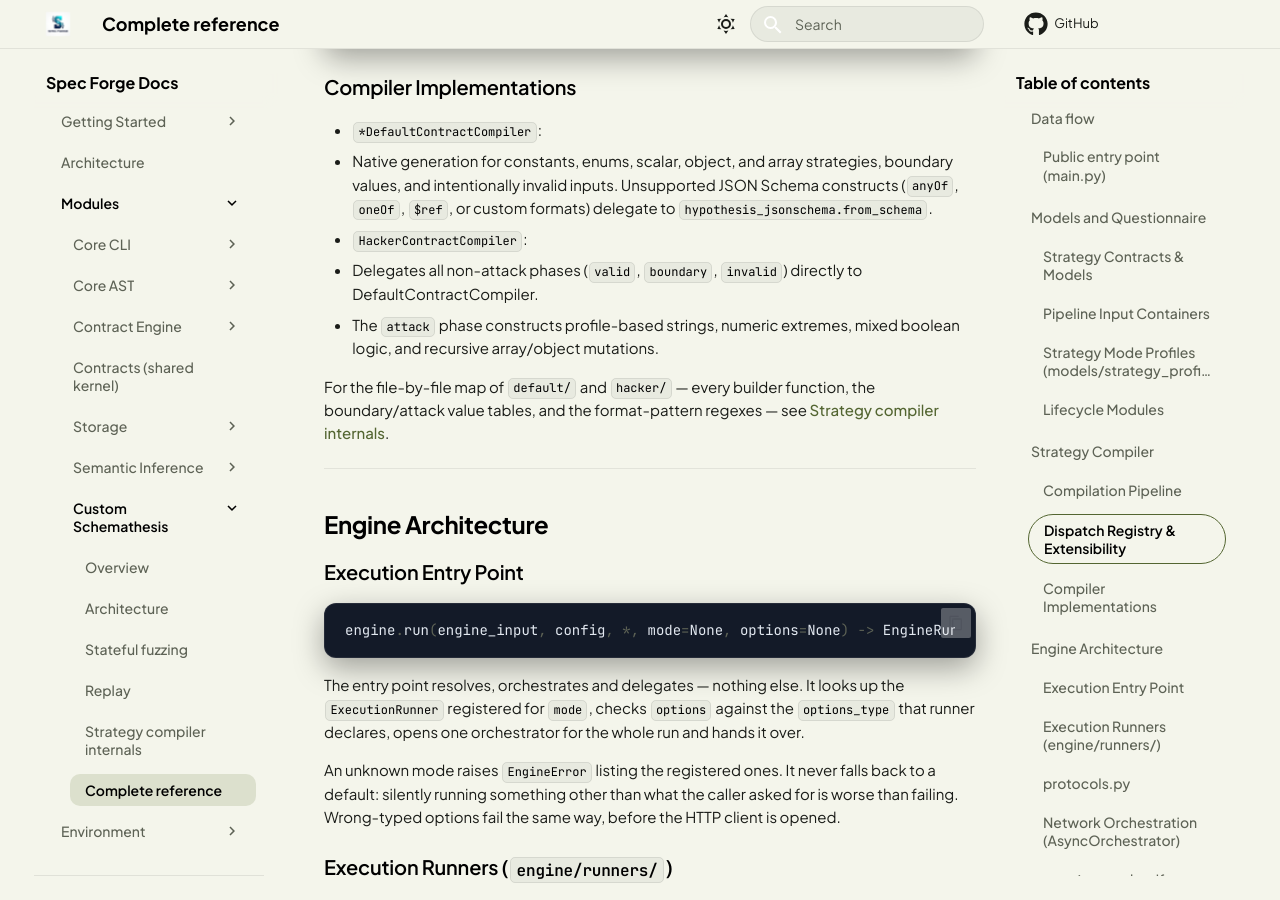
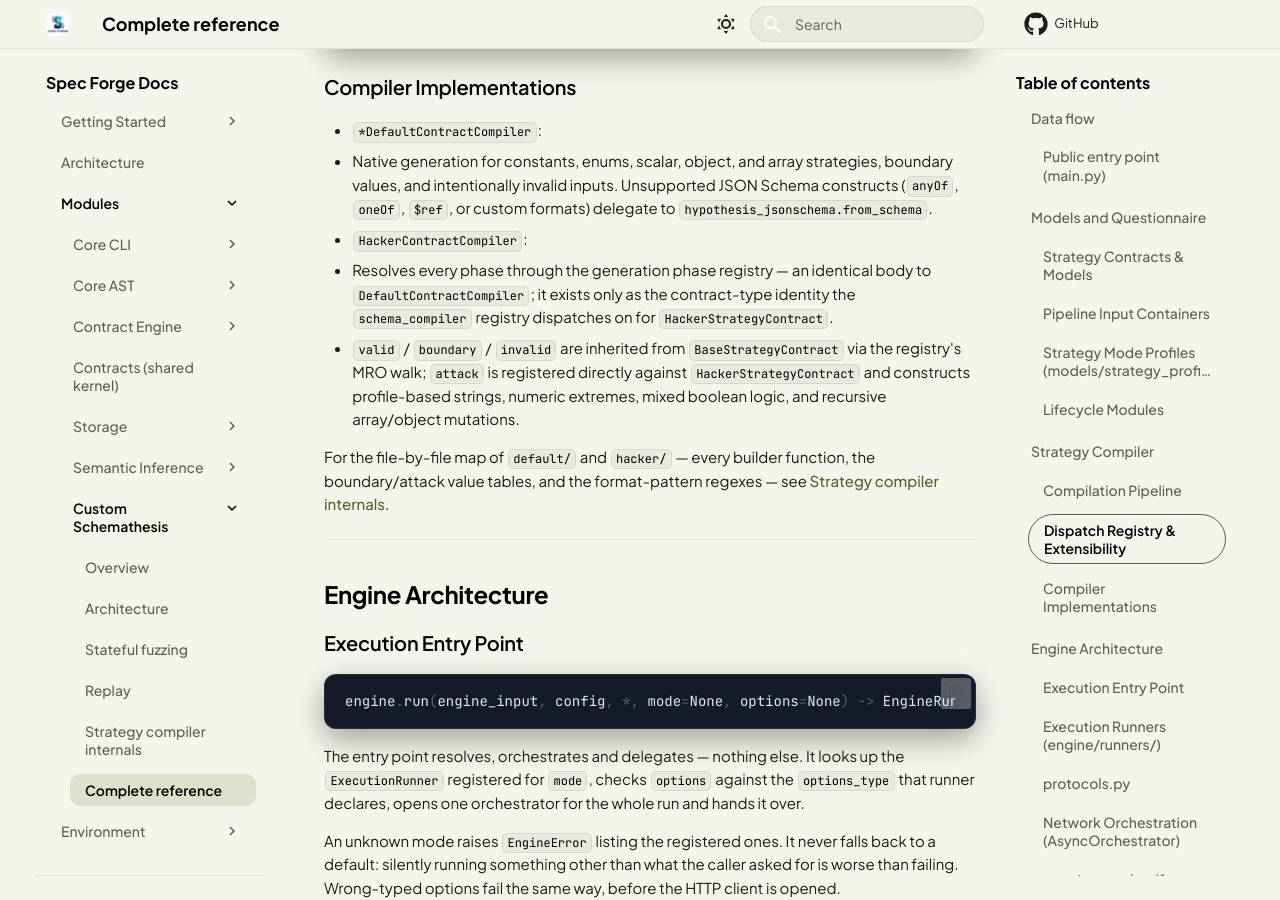
Before and after one commit to Spec-Forge-Testing/specforge-docs, an MkDocs documentation site: the page built from docs/modules/custom-schemathesis/reference.md, in a window 1280 px wide and 900 px high, scrolled down 4036 px. Built offline with MkDocs 1.6.1 and Material for MkDocs 9.7.7, drawn with Linux system fonts in a browser that asks for light colours; comment, search, counter and statistics services are not loaded.

Commit message:
docs(custom-schemathesis): fix stale HackerContractCompiler delegation note

```diff
--- a/docs/modules/custom-schemathesis/reference.md
+++ b/docs/modules/custom-schemathesis/reference.md
@@ -129,8 +129,8 @@ register_compiler(MyContractType, MyCompiler())
    Unsupported JSON Schema constructs (``anyOf``, `oneOf`, ``$ref``, or custom formats) delegate to ``hypothesis_jsonschema.from_schema``.
 
 * ``HackerContractCompiler``:
-   * Delegates all non-attack phases (``valid``, ``boundary``, ``invalid``) directly to DefaultContractCompiler.
-   * The ``attack`` phase constructs profile-based strings, numeric extremes, mixed boolean logic, and recursive array/object mutations.
+   * Resolves every phase through the generation phase registry — an identical body to ``DefaultContractCompiler``; it exists only as the contract-type identity the ``schema_compiler`` registry dispatches on for ``HackerStrategyContract``.
+   * ``valid`` / ``boundary`` / ``invalid`` are inherited from ``BaseStrategyContract`` via the registry's MRO walk; ``attack`` is registered directly against ``HackerStrategyContract`` and constructs profile-based strings, numeric extremes, mixed boolean logic, and recursive array/object mutations.
 
 For the file-by-file map of `default/` and `hacker/` — every builder
 function, the boundary/attack value tables, and the format-pattern regexes —
```
Also changed, not shown: docs/modules/custom-schemathesis/strategy-compiler-internals.md (+1 -1 lines).
